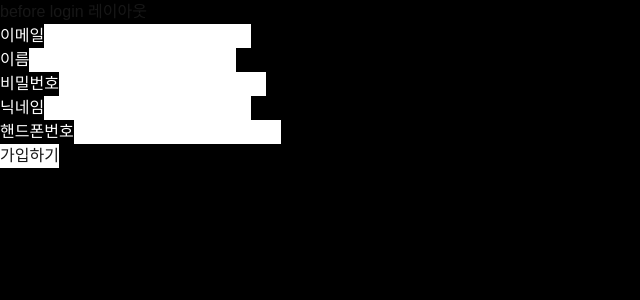
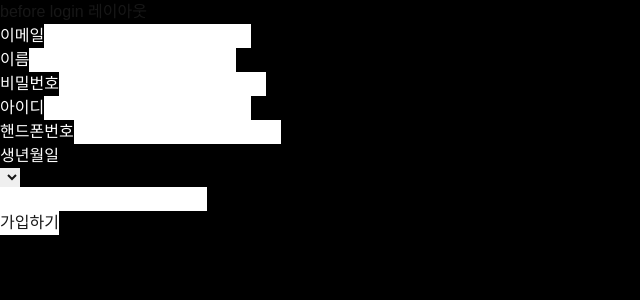
Before and after one commit to Leets-Official/Xcellent-FE, a Next.js app: page /i/flow/signup in a window 1280 px wide. Shown: the top 300 px of the page, without its empty margins (0-640 px from the left). Built offline with nearby package versions, Linux system fonts and the light colour scheme.

Commit message:
feat:수정된 request에 맞게 생년월일 추가

```diff
--- a/src/app/(route)/(beforeLogin)/_component/SignupModal.tsx
+++ b/src/app/(route)/(beforeLogin)/_component/SignupModal.tsx
@@ -2,10 +2,16 @@
 
 import { useFormState } from 'react-dom';
 import onSubmit from '../_lib/signup';
+import { useState } from 'react';
 
 export default function SignupModal() {
   const [state, formAction] = useFormState(onSubmit, { message: null });
   console.log('state', state);
+
+  /*생년월일 상태관리 */
+  const [year, setYear] = useState('');
+  const [month, setMonth] = useState('');
+  const [day, setDay] = useState('');
 
   return (
     <form action={formAction}>
@@ -25,7 +31,13 @@ export default function SignupModal() {
         <div>
           <label className="text-white" htmlFor="name">
             이름
-            <input id="name" name="name" type="text" placeholder="" required />
+            <input
+              id="userName"
+              name="userName"
+              type="text"
+              placeholder=""
+              required
+            />
           </label>
         </div>
         <div>
@@ -42,7 +54,7 @@ export default function SignupModal() {
         </div>
         <div>
           <label className="text-white" htmlFor="customId">
-            닉네임
+            아이디
             <input id="customId" name="customId" required type="text" />
           </label>
         </div>
@@ -51,6 +63,17 @@ export default function SignupModal() {
             핸드폰번호
             <input id="phoneNumber" name="phoneNumber" required type="text" />
           </label>
+        </div>
+        <div>
+          <label className="text-white" htmlFor="birth">
+            생년월일
+          </label>
+          <div className="flex">
+            <select name="year" required id="">
+              <option value=""></option>
+            </select>
+          </div>
+          <input id="birth" name="birth" required type="text" />
         </div>
       </div>
       <div>
--- a/src/app/(route)/(beforeLogin)/_lib/signup.ts
+++ b/src/app/(route)/(beforeLogin)/_lib/signup.ts
@@ -12,16 +12,20 @@ export default async (prevState: any, formData: FormData) => {
       {
         method: 'POST',
         body: formData,
-        credentials: 'include',
+        credentials: 'include', // 쿠키 저장
       },
     );
+
     console.log(res.status);
-    console.log(res);
-    if (res.status === 403) {
-      return { message: 'user_exists' };
+    // console.log(res);
+    if (res.ok) {
+      // 회원가입 성공 시 처리
+      console.log('유저 등록 완료');
+    } else {
+      // 회원가입 실패 시 처리
+      console.error('유저 등록 에러');
     }
-
-    console.log(await res.json());
+    // console.log(await res.json());
     shouldRedirect = true;
 
     // 회원가입 후 로그인 처리
--- a/src/auth.ts
+++ b/src/auth.ts
@@ -13,7 +13,7 @@ export const {
   providers: [
     CredentialsProvider({
       name: 'Credentials',
-      //로그인 form 내용
+      // 로그인 form 내용
       credentials: {
         email: { label: 'email', type: 'text', placeholder: '이메일입력' },
         password: { label: 'password', type: 'password' },
```
Also changed, not shown: 1 other file (tests, documents, lock files or other folders).
